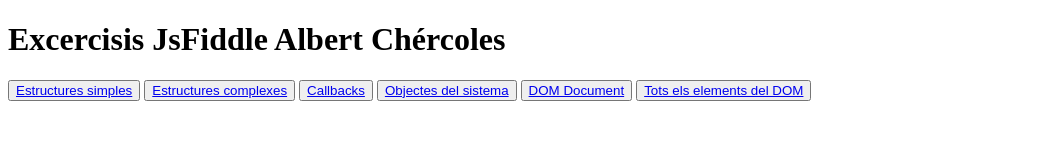
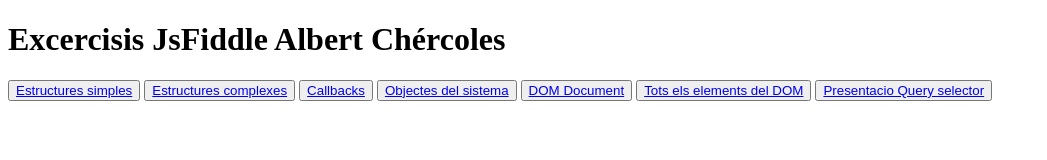
Before and after one commit to horitzon1999/horitzon1999.github.io, a plain HTML site: page JSfiddle/jsfiddle.html in a window 1280 px wide. Shown: the whole page, without its empty margins (0-1047 px from the left). Drawn offline with Linux system fonts and the light colour scheme.

Commit message:
Presentacion query selector

```diff
--- a/JSfiddle/jsfiddle.html
+++ b/JSfiddle/jsfiddle.html
@@ -7,7 +7,9 @@
 	<button type="button"> <a href="https://jsfiddle.net/horitzon1999/d8v39t0h/30/" target="_blank" >Callbacks</a> </button>
 	<button type="button"> <a href="https://jsfiddle.net/horitzon1999/fex6rk3o/84/" target="_blank" >Objectes del sistema</a> </button>
     <button type="button"> <a href="https://horitzon1999.github.io/JSfiddle/DOM-Document" target="_blank" >DOM Document</a> </button>
-    <button type="button"> <a href="https://jsfiddle.net/horitzon1999/fL2mb6qz/32/" target="_blank" >Tots els elements del DOM</a> </button>
+    <button type="button"> <a href="https://jsfiddle.net/horitzon1999/fL2mb6qz/32/" target="_blank" >Tots els elements del DOM</a></button>
+    <button type="button"> <a href="https://docs.google.com/presentation/d/1Tz1H7EAUt0WG6menjLEnc6dk5ZJBRnruADyuhflVxqQ/edit?usp=sharing" target="_blank">Presentacio Query selector</a>
+    </button>
 
 </body>
 </html>
```
